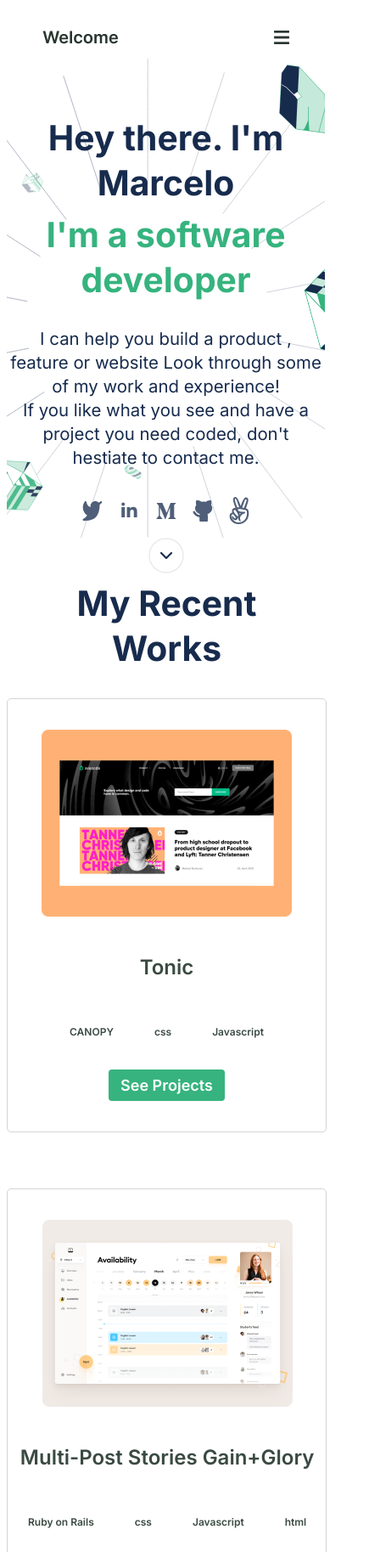
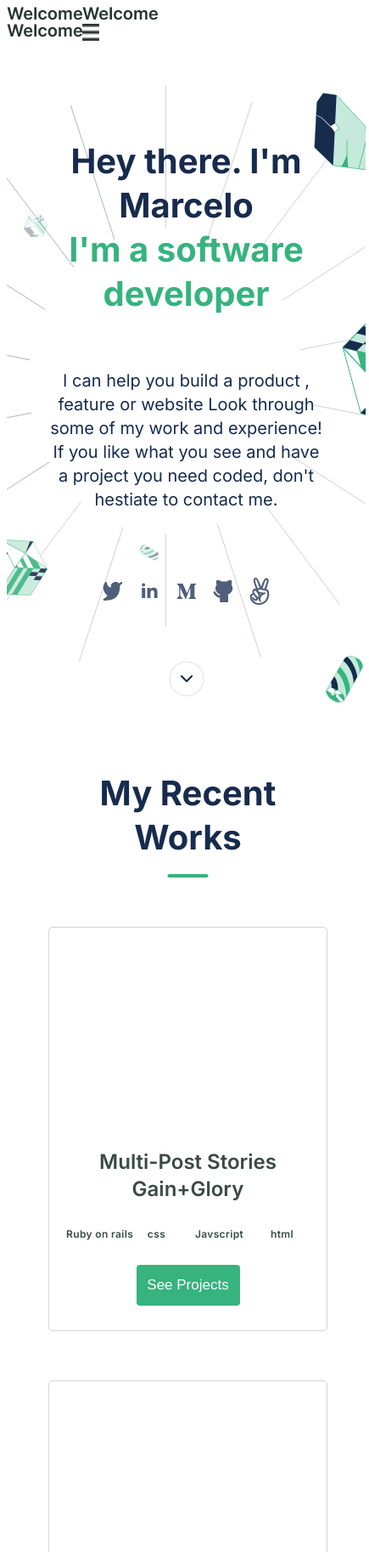
Before and after one commit to chelobotix/Portafolio-Website, a website: page index.html in a window 390 px wide. Shown: the top 1827 px of the page at 85% size, 435 px wide, since content can reach past the window. Drawn offline with Linux system fonts and the light colour scheme.

Commit message:
Implement major css changes on my works section

```diff
--- a/index.html
+++ b/index.html
@@ -8,40 +8,42 @@
     <link rel="icon" type="image/x-icon" href="images/codeoutlinedprogrammingsigns_81143.ico" />
     <link rel="preconnect" href="https://fonts.googleapis.com" />
     <link rel="preconnect" href="https://fonts.gstatic.com" crossorigin />
-    <link
-      href="https://fonts.googleapis.com/css2?family=Inter:wght@300;400;500;600;700&display=swap"
-      rel="stylesheet"
-    />
+    <link href="https://fonts.googleapis.com/css2?family=Inter:wght@300;400;500;600;700&display=swap" rel="stylesheet" />
 
     <link rel="stylesheet" href="style.css" />
   </head>
   <body>
-    <header>
+    <header class="d-flex flex-column">
+      <div class="d-flex justify-space-between">
+        <div>
+          <img src="images/Welcome.png" alt="logo" />
+        </div>
+        <div>
+          <img src="images/Welcome.png" alt="logo" />
+        </div>
+      </div>
+      <div class="d-flex justify-space-between">
         <nav>
           <a href="index.html">
             <img src="images/Welcome.png" alt="logo" />
           </a>
         </nav>
         <nav>
-        <img src="images/Union.png" alt="menu button" />
+          <img class="img_menu" src="images/Union.png" alt="menu button" />
         </nav>
+      </div>
     </header>
 
-    <section class="headline">
-      <div class="presentation_container">
-        <h1 class="secondary_color">Hey there. I'm Marcelo</h1>
-        <h2 class="primary_color">I'm a software developer</h2>
-      </div>
+    <section class="d-flex flex-column align-items-center justify-items-start section_heading">
+      <h1 class="secondary_color">
+        Hey there. I'm Marcelo <span class="primary_color"><br />I'm a software developer</span>
+      </h1>
+      <p class="secondary_color">
+        I can help you build a product , feature or website Look through some of my work and experience! If you like what you see
+        and have a project you need coded, don't hestiate to contact me.
+      </p>
 
-      <div>
-        <p class="secondary_color">
-          I can help you build a product , feature or website Look through some of my work and
-          experience! <br />If you like what you see and have a project you need coded, don't
-          hestiate to contact me.
-        </p>
-      </div>
-
-      <ul class="social_icons_container">
+      <ul class="d-flex justify-content-center align-items-center social_icons_container">
         <li>
           <a href="https://twitter.com/marcealarconb">
             <img class="social-icon" src="images/twitter.svg" alt="Twitter contact" />
@@ -68,104 +70,108 @@
           </a>
         </li>
       </ul>
-    </section>
 
       <div class="d-flex justify-content-center">
         <img src="images/arrow.png" alt="down arrow" />
       </div>
+    </section>
 
     <!-- Works Section -->
 
-    <section class="grid_5x1">
-      <div>
-        <h2 class="secondary_color">My Recent <br />Works</h2>
+    <section class="section_works grid_works">
+      <div class="d-flex flex-column align-items-center">
+        <h2 class="secondary_color">My Recent Works</h2>
+        <img class="divider" src="images/Indicator.png" alt="divider" />
       </div>
 
-      <article class="grid_5x1 border">
-        <a href="#">
-          <img src="images/Snapshoot Portfolio.png" alt="Tonic Website Snapshoot" />
-        </a>
-        <h3 class="tertiary_color">Tonic</h3>
-        <ul class="d-flex">
-          <li class="li_works tertiary_color">CANOPY</li>
+      <article class="grid_article border">
+        <div class="d-flex flex-column align-items-center article_content">
+          <h3 class="tertiary_color">Multi-Post Stories Gain+Glory</h3>
+          <ul class="d-flex justify-content-evenly">
+            <li class="li_works tertiary_color">Ruby on rails</li>
             <li class="li_works tertiary_color">css</li>
-          <li class="li_works tertiary_color">Javascript</li>
+            <li class="li_works tertiary_color">Javscript</li>
+            <li class="li_works tertiary_color">html</li>
           </ul>
-        <a class="btn1" href="#">See Projects</a>
+          <button class="btn1" href="#">See Projects</button>
+        </div>
       </article>
 
-      <article class="grid_5x1 border">
-        <a href="#">
-          <img
-            src="images/Snapshoot Portfolio-1.png"
-            alt="Multi-Post Stories Gain+Glory Snapshoot"
-          />
-        </a>
+      <article class="grid_article border">
+        <div class="d-flex flex-column align-items-center article_content">
           <h3 class="tertiary_color">Multi-Post Stories Gain+Glory</h3>
-        <ul class="d-flex justify-content-center">
-          <li class="li_works tertiary_color">Ruby on Rails</li>
+          <ul class="d-flex justify-content-evenly">
+            <li class="li_works tertiary_color">Ruby on rails</li>
             <li class="li_works tertiary_color">css</li>
-          <li class="li_works tertiary_color">Javascript</li>
+            <li class="li_works tertiary_color">Javscript</li>
             <li class="li_works tertiary_color">html</li>
           </ul>
-        <a class="btn1" href="#">See Projects</a>
+          <button class="btn1" href="#">See Projects</button>
+        </div>
       </article>
 
-      <article class="grid_5x1 border">
-        <a href="#">
-          <img src="images/Snapshoot Portfolio-2.png" alt="Tonic Website Snapshoot" />
-        </a>
-        <h3 class="tertiary_color">Tonic</h3>
-        <ul class="d-flex justify-content-between">
-          <li class="li_works tertiary_color">CANOPY</li>
+      <article class="grid_article border">
+        <div class="d-flex flex-column align-items-center article_content">
+          <h3 class="tertiary_color">Multi-Post Stories Gain+Glory</h3>
+          <ul class="d-flex justify-content-evenly">
+            <li class="li_works tertiary_color">Ruby on rails</li>
             <li class="li_works tertiary_color">css</li>
-          <li class="li_works tertiary_color">Javascript</li>
+            <li class="li_works tertiary_color">Javscript</li>
+            <li class="li_works tertiary_color">html</li>
           </ul>
-        <a class="btn1" href="#">See Projects</a>
+          <button class="btn1" href="#">See Projects</button>
+        </div>
       </article>
 
-      <article class="grid_5x1 border">
-        <a href="#">
-          <img
-            src="images/Snapshoot Portfolio-3.png"
-            alt="Multi-Post Stories Gain+Glory Snapshoot"
-          />
-        </a>
-        <h3 class="tertiary_color">Multi-Post Stories</h3>
-        <ul class="d-flex justify-content-center">
-          <li class="li_works tertiary_color">Ruby on Rails</li>
+      <article class="grid_article border">
+        <div class="d-flex flex-column align-items-center article_content">
+          <h3 class="tertiary_color">Multi-Post Stories Gain+Glory</h3>
+          <ul class="d-flex justify-content-evenly">
+            <li class="li_works tertiary_color">Ruby on rails</li>
             <li class="li_works tertiary_color">css</li>
-          <li class="li_works tertiary_color">Javascript</li>
+            <li class="li_works tertiary_color">Javscript</li>
             <li class="li_works tertiary_color">html</li>
           </ul>
-        <a class="btn1" href="#">See Projects</a>
+          <button class="btn1" href="#">See Projects</button>
+        </div>
       </article>
     </section>
 
     <!-- About me Section -->
 
-    <section class="d-flex flex-column align-items-center">
-      <article class="d-flex flex-column align-items-center about_me">
-        <h2 class="pt-1 secondary_color">About Me</h2>
-        <p class="pt-1 pb-1 p_about_me tertiary_color">
-          I can help you build a product, feature or website. Look through some of my work and
-          experience! If you like what you see and have a project you need coded, don't hestiate to
-          contact me.
+    <section class="section_about_me d-flex flex-column align-items-center">
+      <h2 class="secondary_color">About Me</h2>
+      <p class="tertiary_color">
+        I can help you build a product, feature or website. Look through some of my work and experience! If you like what you see
+        and have a project you need coded,<br />
+        don't hestiate to contact me.
       </p>
-        <a class="btn1 mb-1" href="#">Get My Resume</a>
-      </article>
+      <button class="btn1 btn_resume" href="#">Get My Resume</button>
 
       <ul class="d-flex flex-column">
         <li>
-          <article class="d-flex flex-column align-items-center border">
-            <img class="pt-4 pb-1" src="images/Frame.png" alt="" />
-            <h3 class="pu-5 secondary_color">Languages</h3>
-            <ul class="d-flex justify-content-center flex-wrap ul_about_me">
+          <article class="d-flex flex-column align-items-center justify-content-between border article_card">
+            <div class="d-flex justify-content-center align-items-center img_card">
+              <img src="images/Frame.png" alt="Languages" />
+            </div>
+
+            <div class="d-flex flex-column align-items-center title_tag">
+              <h3 class="secondary_color mt-20">Languages</h3>
+              <ul class="d-flex justify-content-around align-items-center flex-wrap ul_about_me">
+                <div>
                   <li class="li_works primary_color">Javascript</li>
+                </div>
+                <div>
                   <li class="li_works primary_color">Ruby</li>
-              <li class="li_works primary_color">Html</li>
-              <li class="li_works primary_color">Css</li>
+                </div>
+                <div>
+                  <li class="li_works primary_color">HTML</li>
+                </div>
+                <div>
+                  <li class="li_works primary_color">CSS</li>
+                </div>
               </ul>
+            </div>
           </article>
         </li>
 
--- a/style.css
+++ b/style.css
@@ -12,58 +12,64 @@ html {
 
 body {
   width: 375px;
+  height: 6715px;
 }
 
 article {
-  margin-bottom: 3.5em;
-  margin-top: 2em;
-  padding-bottom: 3em;
-  padding-top: 3em;
-  width: 375px;
+  height: 474px;
+  width: 327px;
+  border-radius: 8px;
 }
 
 header {
-  display: flex;
-  justify-content: space-between;
-  margin-bottom: 1em;
-  margin-top: 3em;
-  padding-left: 3.5em;
-  padding-right: 3.5em;
+  width: 375px;
+  height: 92px;
 }
 
-h1,
+h1 {
+  width: 327px;
+  height: 192px;
+  font-weight: 700;
+  font-size: 40px;
+  line-height: 52px;
+  text-align: center;
+  margin: 0px;
+}
 h2 {
-  font-size: 3.4em;
+  width: 327px;
+  height: 97px;
   font-weight: 700;
-  line-height: 1.3em;
-  margin: 0.2em;
+  font-size: 40px;
+  line-height: 52px;
+  text-align: center;
+  margin: 0px;
+}
+
+h3 {
+  height: 57px;
+  width: 295px;
+  border-radius: nullpx;
+  font-weight: 600;
+  font-size: 24px;
+  line-height: 32px;
   text-align: center;
 }
 
-h3 {
-  font-size: 2em;
-  font-weight: 600;
-  padding-top: 1em;
-}
-
 p {
-  font-size: 1.7em;
+  width: 327px;
+  height: 164px;
   font-weight: 400;
+  font-size: 20px;
   line-height: 28px;
   text-align: center;
-  width: 18em;
-}
-
-section {
-  display: flex;
-  flex-direction: column;
-  align-content: center;
 }
 
 ul {
   list-style-type: none;
   white-space: nowrap;
-  padding-left: 0;
+  height: 32px;
+  width: 305px;
+  padding-left: 0px;
 }
 
 /* Classes */
@@ -82,12 +88,28 @@ ul {
   justify-content: center;
 }
 
-.align-items-center {
-  align-items: center;
+.justify-content-start {
+  justify-items: flex-start;
+}
+
+.justify-content-end {
+  justify-content: end;
 }
 
 .justify-content-between {
   justify-content: space-between;
+}
+
+.justify-content-evenly {
+  justify-content: space-evenly;
+}
+
+.justify-content-around {
+  justify-content: space-around;
+}
+
+.align-items-center {
+  align-items: center;
 }
 
 .flex-wrap {
@@ -98,11 +120,20 @@ ul {
   flex-grow: 1;
 }
 
-.grid_5x1 {
+.grid_works {
   display: grid;
   grid-template-rows: auto auto auto auto auto;
   grid-template-columns: auto;
-  justify-items: center;
+  justify-content: center;
+  align-content: start;
+}
+
+.grid_article {
+  display: grid;
+  grid-template-rows: auto auto auto;
+  grid-template-columns: auto;
+  justify-content: center;
+  align-content: end;
 }
 
 /* Colors */
@@ -119,38 +150,20 @@ ul {
   color: #3a4a42;
 }
 
-.mb-1 {
-  margin-bottom: 1em;
-}
-
-.mt-5 {
-  margin-top: 6em;
-}
-
-.pt-1 {
-  padding-top: 1em;
-}
-
-.pt-4 {
-  padding-top: 4em;
-}
-
-.pb-1 {
-  padding-bottom: 1em;
-}
-
-.border {
-  border: 1px solid #d6d4d4;
-  border-radius: 5px;
-}
+/* Buttons */
 
 .btn1 {
   background-color: #36b37e;
-  padding: 0.6em 0.8em;
+  height: 48px;
+  width: 122px;
   border-radius: 4px;
-  color: #fff;
-  text-decoration: none;
-  font-size: 1.5em;
+  padding: 12px;
+  border: none;
+  cursor: pointer;
+  font-weight: 500;
+  font-size: 17px;
+  line-height: 24px;
+  color: #ffffff;
 }
 
 .btn1:enabled {
@@ -165,23 +178,86 @@ ul {
   background-color: #008552;
 }
 
-.headline {
-  align-items: center;
+.btn_resume {
+  background-color: #36b37e;
+  width: 159px;
+}
+
+/* Classes */
+
+.img_menu {
+  width: 20px;
+  height: 20px;
+  right: 24px;
+  top: calc(50% - 40px / 2);
+}
+
+.section_heading {
+  height: 616px;
+  padding: 64px 24px;
+  width: 375px;
+  gap: 58px;
   background-image: url("images/header-illsutration-mobile.svg");
   background-repeat: no-repeat;
   background-size: 100%;
-  display: flex;
+}
+
+.section_works {
+  padding: 64px 24px;
+  gap: 58px;
+  width: 379px;
+  height: 2200px;
+}
+
+.section_about_me {
+  height: 1625px;
+  width: 375px;
+  border-radius: 0px;
+  padding: 64px 24px;
+}
+
+.section_about_me p {
+  width: 351px;
+  height: 189px;
+  font-style: normal;
+  font-weight: 400;
+  font-size: 20px;
+  line-height: 32px;
+  text-align: center;
+}
+
+.divider {
+  margin-top: 24px;
+}
+
+.article_content {
+  height: 222px;
+  width: 327px;
+  border-radius: 8px;
+  padding: 16px;
+}
+
+.border {
+  border: 1px solid #d6d4d4;
+  border-radius: 5px;
+}
+
+.headline {
+  background-image: url("images/header-illsutration-mobile.svg");
+  background-repeat: no-repeat;
+  background-size: 100%;
+
   flex-direction: column;
 }
 
 .presentation_container {
-  margin-top: 5em;
+  padding: 64px 24px;
+  gap: 58px;
 }
 
 .social_icons_container {
-  display: flex;
-  justify-content: center;
-  align-items: center;
+  width: 170.17px;
+  height: 20px;
 }
 
 .social-icon {
@@ -191,23 +267,46 @@ ul {
   width: 2em;
 }
 
-.li_works {
-  padding: 2em;
-  font-weight: 600;
-  display: inline-block;
-}
-
-.about_me {
+.article_about_me {
   background-image: url("images/bg-about-me.jpg ");
   background-size: contain;
   background-repeat: no-repeat;
+  background-size: 100% 85%;
 }
 
-.p_about_me {
-  width: 80%;
+.article_card {
+  height: 352px;
+  width: 327px;
+  border-radius: 8px;
+}
+
+.img_card {
+  height: 128px;
+  width: 327px;
+  margin-top: 50px;
+  margin-bottom: 50px;
+  border-radius: 0px;
+}
+
+.title_tag {
+  margin-bottom: 72px;
+}
+
+.mt-20 {
+  margin-top: 50px;
 }
 
 .ul_about_me {
-  padding-top: 5em;
-  padding-bottom: 1em;
+  width: 271px;
+  border-radius: 0px;
 }
+
+.li_works {
+  height: 16px;
+  width: 65px;
+  font-size: 12px;
+  font-weight: 600;
+  line-height: 16px;
+  letter-spacing: 0.03em;
+  text-align: center;
+}
```
Also changed, not shown: images/Indicator.png (added). Lines whose indentation alone changed are shown as unchanged.
